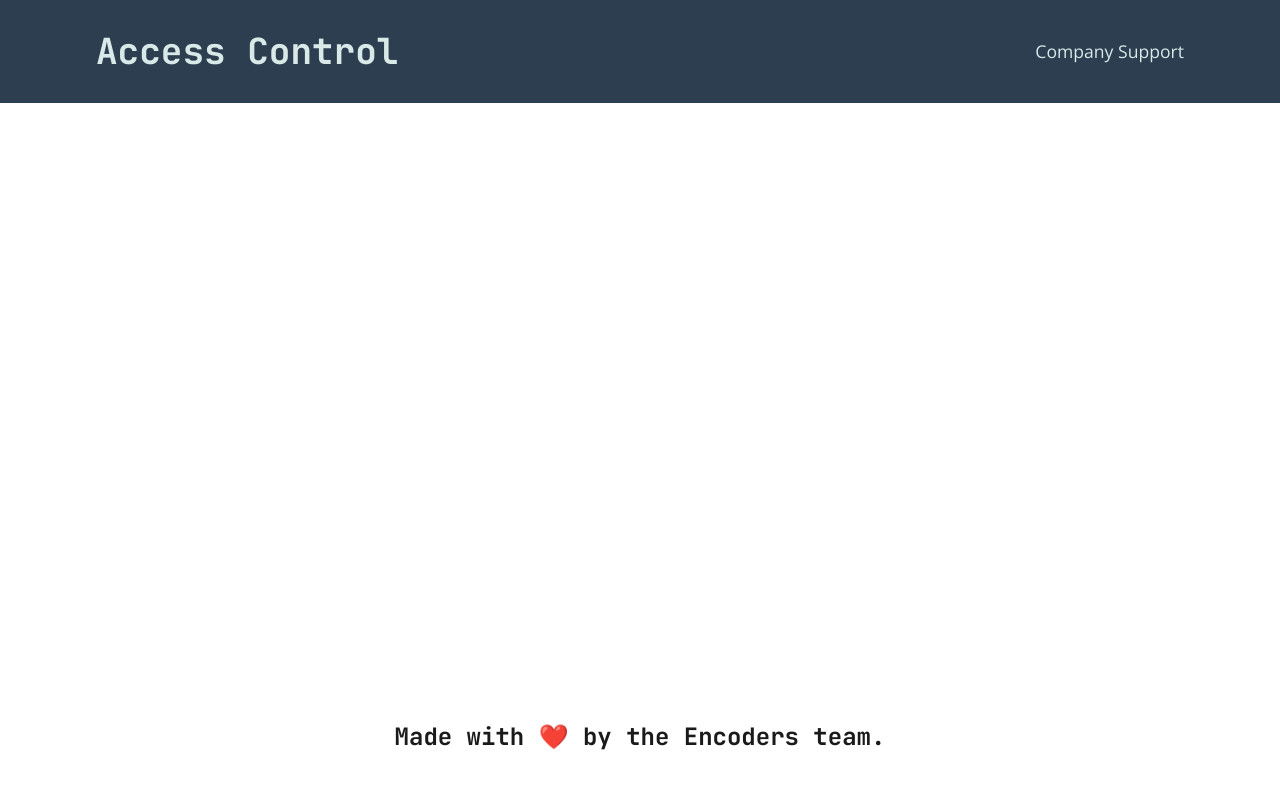
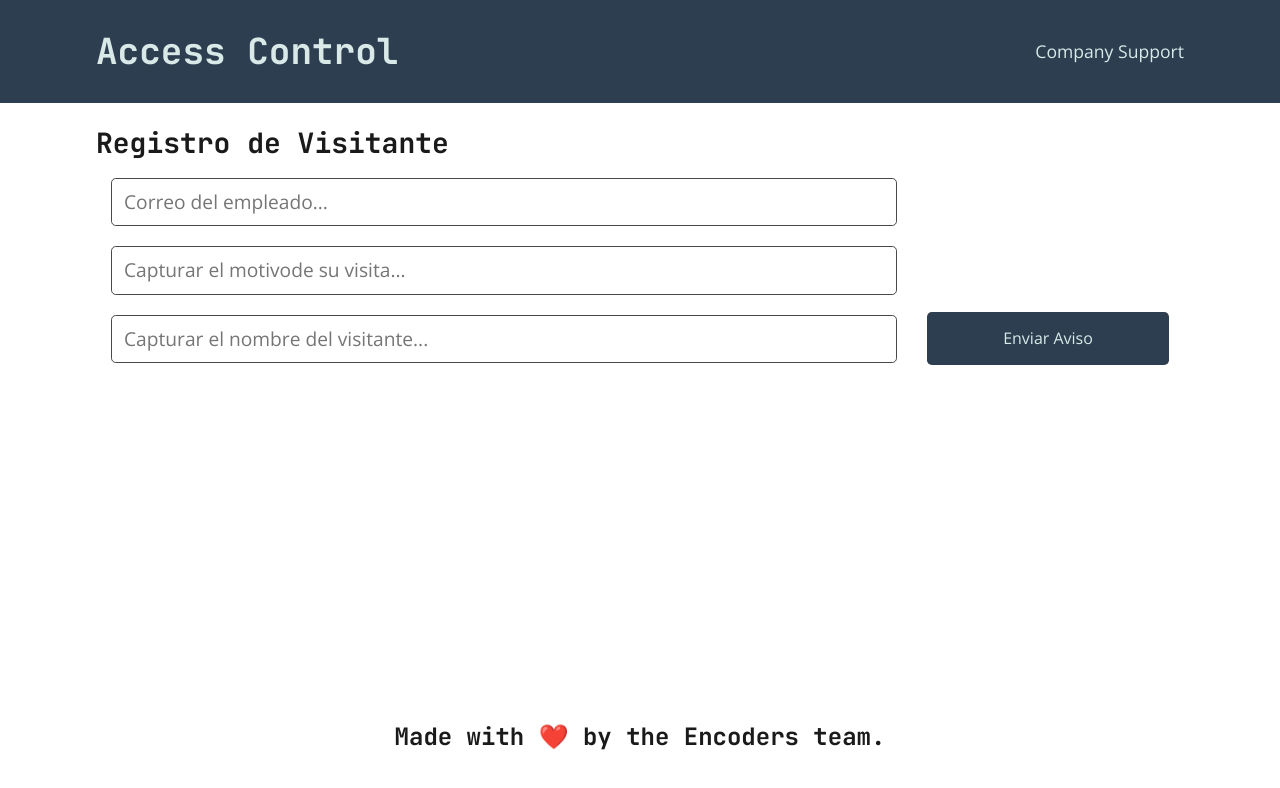
Before and after one commit to dorecio/Access-Control, a React (Create React App) app in the folder client/: page /visita/1 in a window 1280 px wide. Shown: the top 788 px of the page. Built offline with nearby package versions, Linux system fonts and the light colour scheme.

Commit message:
se agrega formulario de visita

```diff
--- a/client/public/index.html
+++ b/client/public/index.html
@@ -23,7 +23,7 @@
     -->
     <link rel="preconnect" href="https://fonts.gstatic.com"/>
     <link href="https://fonts.googleapis.com/css2?family=JetBrains+Mono:ital,wght@0,400;0,700;1,400&family=Open+Sans:wght@400;700&display=swap" rel="stylesheet"/>
-    <title>Pensamientos tecnológicos</title>
+    <title>Access Control</title>
   </head>
   <body>
     <noscript>Debe habilitar JavaScript para ejecutar esta aplicación.</noscript>
--- a/client/src/App.js
+++ b/client/src/App.js
@@ -6,6 +6,7 @@ import { BrowserRouter as Router, Route, Routes } from 'react-router-dom';
 import Home from './Pages/Home';
 import Header from './components/Header';
 import Footer from './components/Footer';
+import VisitaForm  from './components/VisitaForm';
 
 const client = new ApolloClient({
     uri: '/graphql',
@@ -22,7 +23,11 @@ const client = new ApolloClient({
           <div className="container">
           <Routes>
             <Route exact path="/" element={<Home/>}/>
-            </Routes>
+            <Route
+                path='/visita/:empleadoId'
+                element={<VisitaForm/>}
+              />
+          </Routes>
           </div>
           <Footer />
         </div>
--- /dev/null
+++ b/client/src/components/VisitaForm.js
@@ -0,0 +1,125 @@
+import React, { useState } from 'react';
+import { useParams } from 'react-router-dom';
+
+import { useMutation } from '@apollo/client';
+import {body_email} from '../utils/helpers';
+
+import { ADD_VISITA } from '../utils/mutations';
+
+const VisitaForm = () => {
+    const {empleadoId }  = useParams();
+    console.log("id Parametro:", empleadoId);
+    const [formState, setFormState] = useState({
+        emailText:'',
+        motivoText: '',
+        visitanteText:''
+        });
+
+    const [addVisita , { error } ] = useMutation ( ADD_VISITA );
+
+    const handleFormSubmit = async ( event ) =>{
+        event.preventDefault();
+        try {
+             const { data } = await addVisita ({
+              variables: { ...formState },
+            });
+            console.log('Nueva cita:', data);
+
+            //Enviar correo de aviso
+            const payload = body_email(formState.emailText, 'Solicitud de acceso.',formState.visitanteText, formState.motivoText);
+
+            var response = await fetch("http://localhost:3001/api/sendemail",{
+                //mode: "no-cors",
+                method:"POST",
+                body:payload,
+                headers:{
+                  "Content-Type":"application/json"
+                }
+              });
+              const result = await response.json();
+              console.log("envio de correo :", result);
+
+            setFormState({
+                emailText:'',
+                motivoText: '',
+                visitanteText:''
+            });
+
+          }
+          catch (err) {
+            console.error(err);
+          }
+    }
+
+    const handleChange = (event) => {
+        const { name, value } = event.target;
+          setFormState({ ...formState, [name]: value });
+    };
+
+
+
+    return (
+        <div>
+          <h3>Registro de Visitante</h3>
+
+          <p
+            className={`m-0 ${
+              error ? 'text-danger' : ''
+            }`}
+          >
+            {error && <span className="ml-2">Something went wrong...</span>}
+          </p>
+          <form
+            className="flex-row justify-center justify-space-between-md align-center"
+            onSubmit={handleFormSubmit}
+          >
+
+            <div className="col-12 col-lg-9">
+              <input
+                name="emailText"
+                placeholder="Correo del empleado..."
+                value={formState.emailText}
+                className="form-input w-100"
+                onChange={handleChange}
+              />
+            </div>
+
+            <div className="col-12 col-lg-9">
+              <input
+                name="motivoText"
+                placeholder="Capturar el motivode su visita..."
+                value={formState.motivoText}
+                className="form-input w-100"
+                onChange={handleChange}
+              />
+            </div>
+
+            <div className="col-12 col-lg-9">
+              <input
+                name="visitanteText"
+                placeholder="Capturar el nombre del visitante..."
+                value={formState.visitanteText}
+                className="form-input w-100"
+                onChange={handleChange}
+              />
+            </div>
+
+
+            <div className="col-12 col-lg-3">
+              <button className="btn btn-primary btn-block py-3" type="submit">
+                Enviar Aviso
+              </button>
+            </div>
+            {error && (
+              <div className="col-12 my-3 bg-danger text-white p-3">
+                Something went wrong...
+              </div>
+            )}
+          </form>
+        </div>
+      );
+
+
+};
+
+export default VisitaForm;
```
Also changed, not shown: 1 other file (tests, documents, lock files or other folders).
